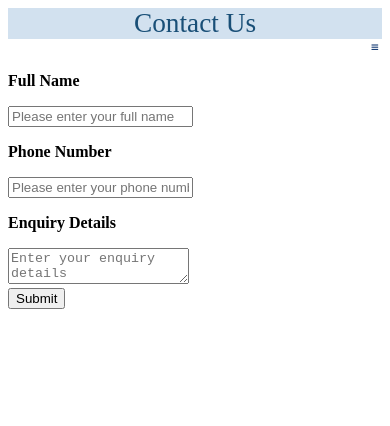
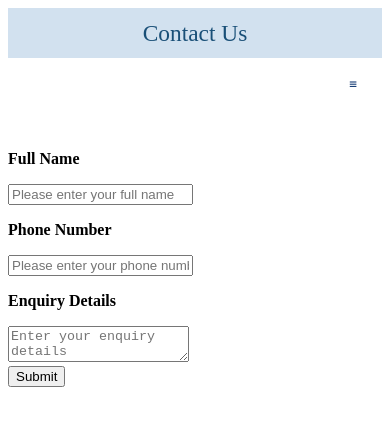
Before and after one commit to prshah101/SIT120, a Vue app in the folder selfdevbloga3/: page /contactUs in a window 390 px wide. Shown: the top 426 px of the page. Built offline with nearby package versions, Linux system fonts and the light colour scheme.

Commit message:
nav bar fixed

```diff
--- a/selfdevbloga3/src/App.vue
+++ b/selfdevbloga3/src/App.vue
@@ -1,6 +1,7 @@
 <template>
 
  <HeaderView/>
+ <br>
  <NavBar/>
 
 </template>
--- a/selfdevbloga3/src/components/HeaderView.vue
+++ b/selfdevbloga3/src/components/HeaderView.vue
@@ -44,9 +44,10 @@ export default {
 }
 
 .subPage-title {
-    font-size: 7vw;
+    font-size: 6vw;
     color: #194F77;
     text-align: center;
+    padding: 3vw;
     background-color: #D2E1EF;
 }
 
@@ -56,7 +57,7 @@ export default {
     height: 2px;
     background: #194F77;
     position: absolute;
-    top: 89.52%;
+    top: 90.90%;
     left: 0.625%;
 
     animation: increase 4s;
--- a/selfdevbloga3/src/components/NavBar.vue
+++ b/selfdevbloga3/src/components/NavBar.vue
@@ -1,5 +1,5 @@
 <template>
-<div class="topnav" id="myTopnav">
+<div class="navigationBar" id="navigationBarID">
     <router-link to="/"> Home</router-link>
     <router-link to="/allPosts"> All Posts</router-link>
     <router-link to="/contactUs"> Contact Us</router-link>
@@ -15,11 +15,11 @@ export default {
     name: 'NavBar',
     methods: {
         myFunction() {
-            var x = document.getElementById("myTopnav");
-            if (x.className === "topnav") {
+            var x = document.getElementById("navigationBarID");
+            if (x.className === "navigationBar") {
                 x.className += " responsive";
             } else {
-                x.className = "topnav";
+                x.className = "navigationBar";
             }
         }
     }
@@ -27,50 +27,56 @@ export default {
 </script>
 
 <style scoped>
-.topnav {
+.navigationBar {
   overflow: hidden;
   background-color: #ffff;
+  font-size: 2vw;
 }
 
-.topnav a {
+.navigationBar a {
   float: left;
   display: block;
   color: #193F77;
   text-align: center;
   padding: 1vw 1vw;
   text-decoration: none;
-  font-size: 2vw;
 }
 
-.topnav a:hover {
+.navigationBar a:hover {
   background-color: #ddd;
 }
 
-.topnav a.active {
+.navigationBar a.active {
   background-color: #193F77;
   color: white;
 }
 
-.topnav .icon {
+.navigationBar .icon {
   display: none;
+  height: 50px;
+  width: 50px;
 }
 
 @media screen and (max-width: 600px) {
-  .topnav a {display: none;}
-  .topnav a.icon {
+  .navigationBar a {display: none;}
+  .navigationBar a.icon {
     float: right;
     display: block;
   }
 }
 
 @media screen and (max-width: 600px) {
-  .topnav.responsive {position: relative;}
-  .topnav.responsive .icon {
+  .navigationBar.responsive {
+    position: relative;
+    font-size: 4vw;
+    background-color: #D2E1Ef;
+  }
+  .navigationBar.responsive .icon {
     position: absolute;
     right: 0;
     top: 0;
   }
-  .topnav.responsive a {
+  .navigationBar.responsive a {
     float: none;
     display: block;
     text-align: left;
```
